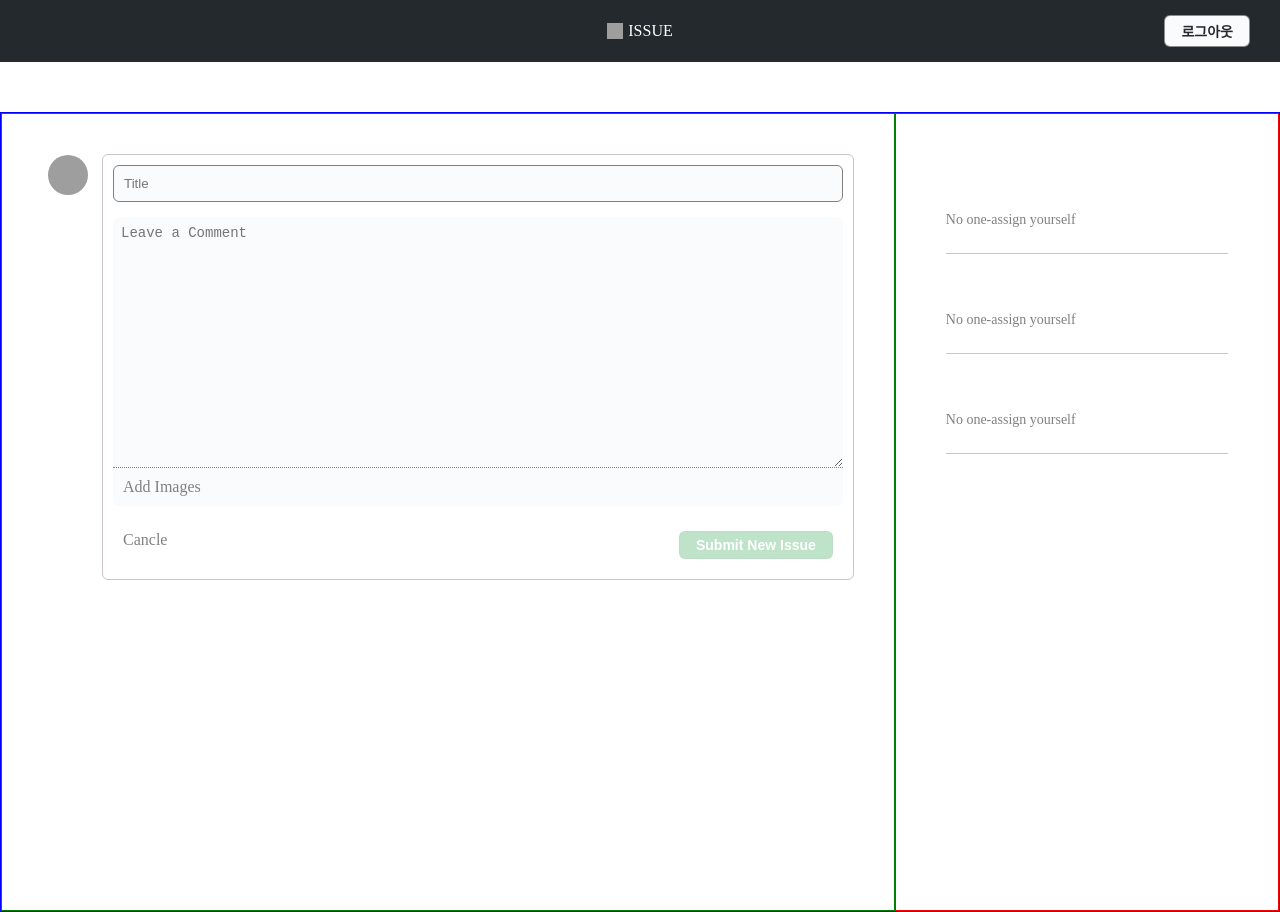
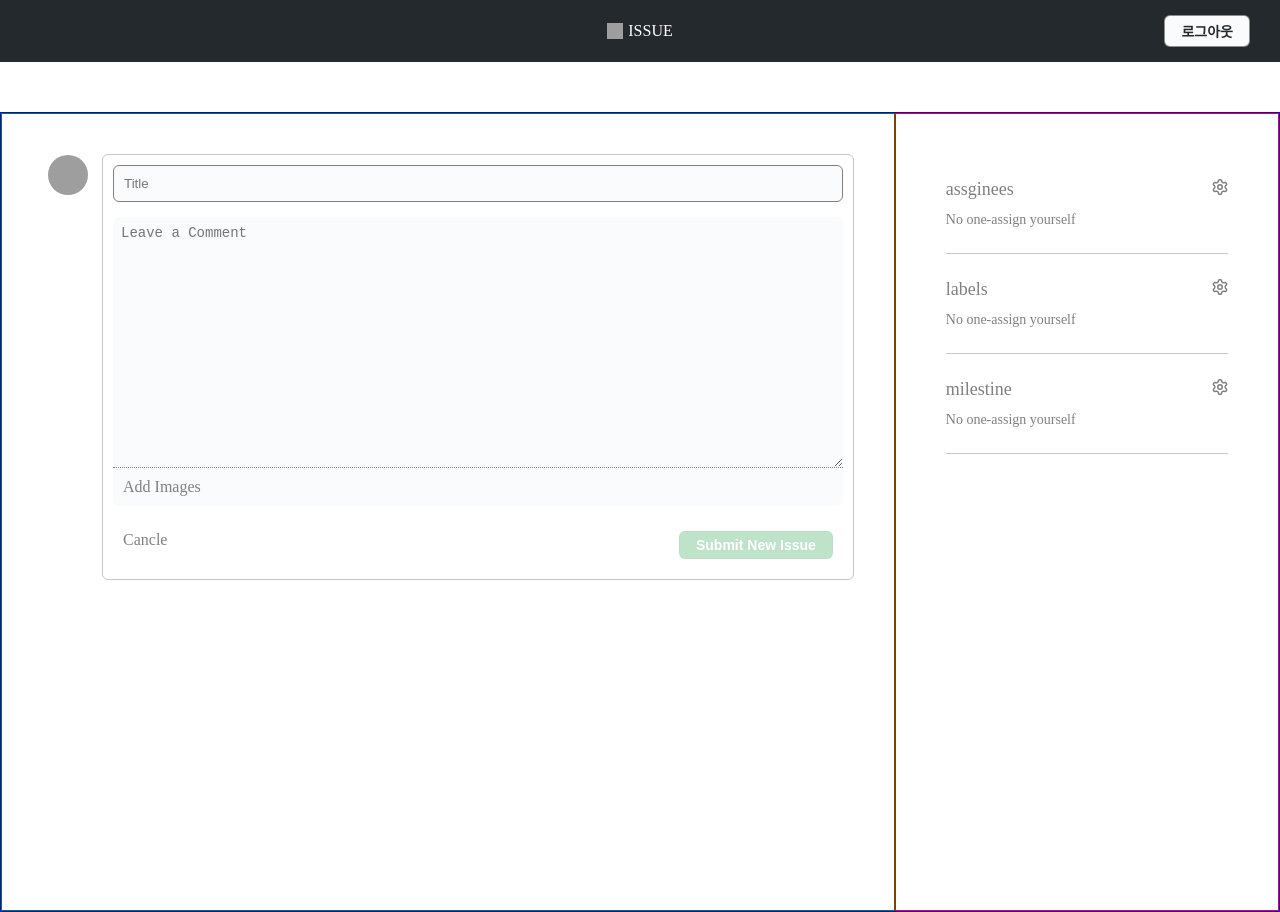
Before and after one commit to boostcamp-2020/IssueTracker-37, a React app in the folder client/: page /issue in a window 1280 px wide. Built offline with nearby package versions, Linux system fonts and the light colour scheme; sample sign-in values are in the browser's storage; grey boxes are pictures that could not be loaded; the HTML template or start-up script is replaced by a standard one.

Commit message:
Feat #noissue : SVG classname prop 속성 추가

```diff
--- a/client/src/components/atoms/SVG/index.js
+++ b/client/src/components/atoms/SVG/index.js
@@ -1,10 +1,11 @@
 import React from 'react';
 import PropTypes from 'prop-types';
+import cn from 'classnames';
 
 import icons from '@img/svgs.js';
 
 const SVG = (props) => {
-  const { SVGName, color, size = 'DEFAULT' } = props;
+  const { SVGName, color, size = 'DEFAULT', className } = props;
   const sizeSet = {
     DEFAULT: '16px',
     SMALL: '20px',
@@ -18,6 +19,7 @@ const SVG = (props) => {
       role="img"
       width={sizeSet[size]}
       height={sizeSet[size]}
+      className={cn(className)}
     >
       <path fillRule="evenodd" fill={color} d={icons[SVGName]}></path>
     </svg>
@@ -31,6 +33,7 @@ SVG.propTypes = {
   SVGType: PropTypes.string,
   SVGName: PropTypes.string,
   size: PropTypes.string,
+  className: PropTypes.string,
 };
 
 export default SVG;
--- a/client/src/pages/CreateIssue/index.js
+++ b/client/src/pages/CreateIssue/index.js
@@ -72,6 +72,13 @@ const CreateIssue = () => {
     },
   };
 
+  // const IssueOption = {
+  //   svgProps: {
+  //     SVGName: '',
+  //     color: '',
+  //   },
+  // };
+
   return (
     <>
       <Header></Header>
@@ -83,9 +90,24 @@ const CreateIssue = () => {
           ></IssueForm>
         </StyledLeftContent>
         <StyledRightContent>
-          <IssueOption></IssueOption>
-          <IssueOption></IssueOption>
-          <IssueOption></IssueOption>
+          <IssueOption
+            title="assginees"
+            SVGName="SETTING"
+            color="gray"
+            dropdownHeader="Assign up to 10 people to this issue"
+          ></IssueOption>
+          <IssueOption
+            title="labels"
+            SVGName="SETTING"
+            color="gray"
+            dropdownHeader="Apply labels to this issue"
+          ></IssueOption>
+          <IssueOption
+            title="milestine"
+            SVGName="SETTING"
+            color="gray"
+            dropdownHeader="Set milestone"
+          ></IssueOption>
         </StyledRightContent>
       </StyledWrapper>
     </>
```
